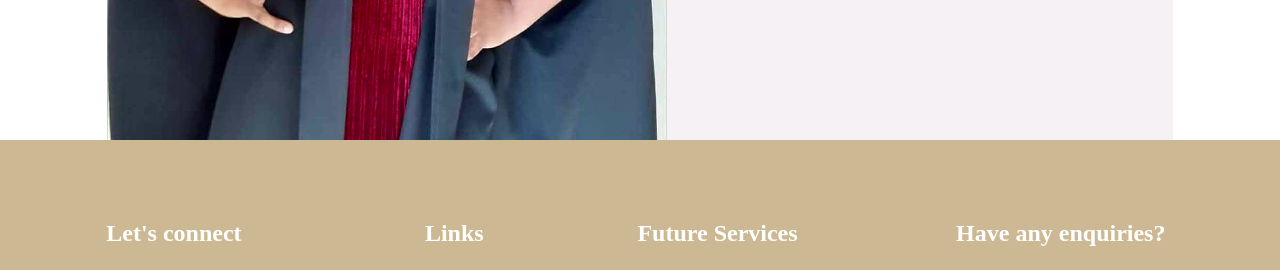
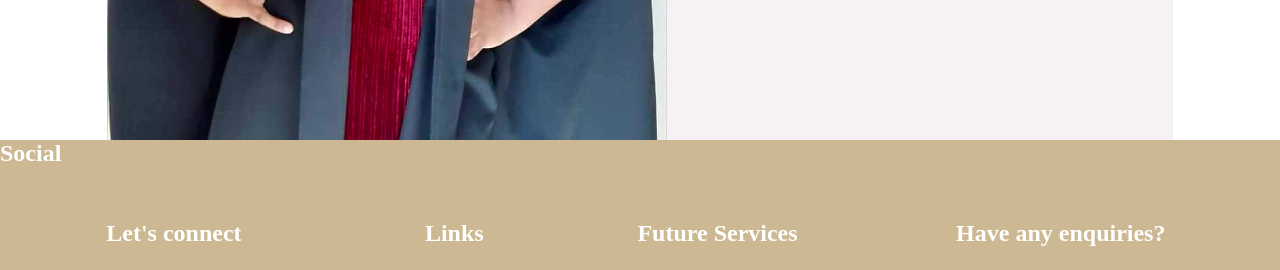
Before and after one commit to Babalwa01/Babalwa01.github.io, a plain HTML site: page index.html in a window 1280 px wide. Shown: the part 7014-7284 px from the top of the page. Drawn offline with Linux system fonts and the light colour scheme.

Commit message:
social media heading added

```diff
--- a/index.html
+++ b/index.html
@@ -254,6 +254,7 @@
             </a>
             <a id="mail-link" href="mailto:babalwambolekwa93@gmail.com">babalwambolekwa93@gmail.com</a>
         </section>
+        <h2 class="social-h">Social</h2>
         <nav class="social-media-nav">
             <a href="https://www.linkedin.com/in/babalwa-mbolekwa-a16a94147/" target="_blank"><img class="media-icon" src="IMAGES/linkedIn1.png" alt="LinkedIn icon"></a>
             <a href="https://twitter.com/_Babalwa" target="_blank"><img class="media-icon" src="IMAGES/twitter1.png" alt="Twitter icon"></a>
```
